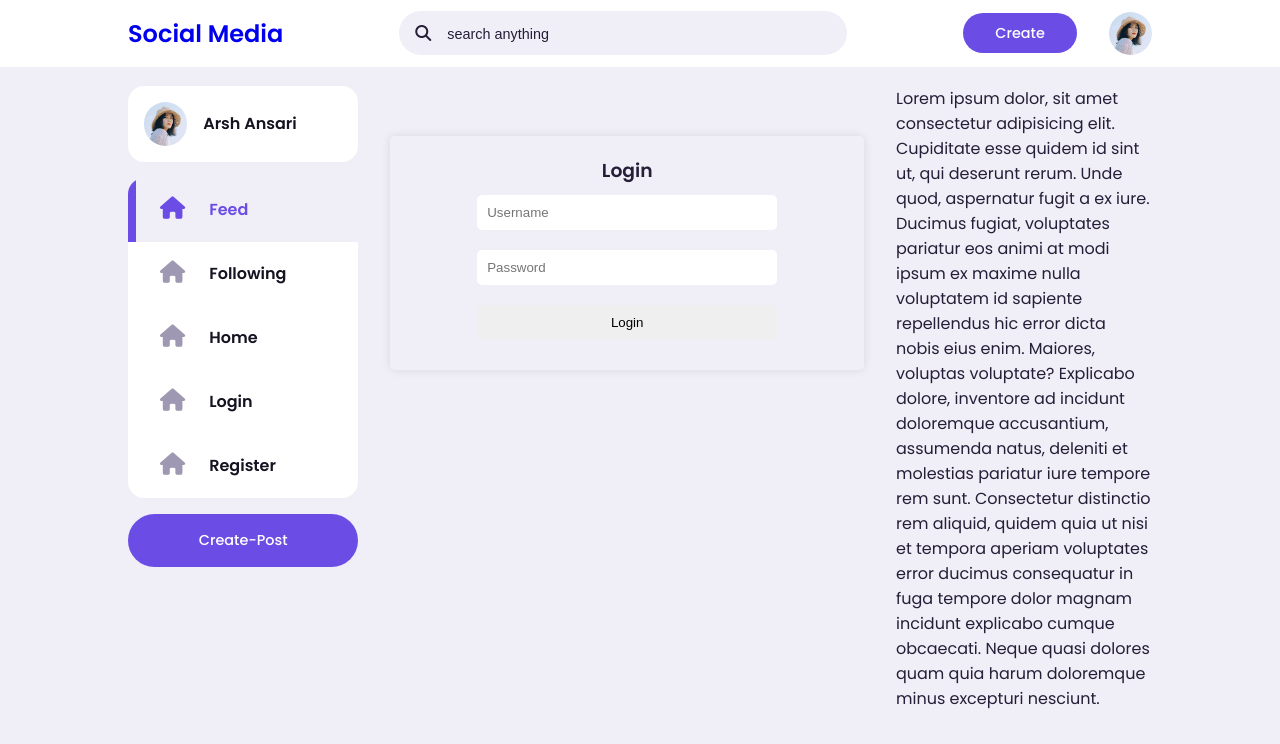
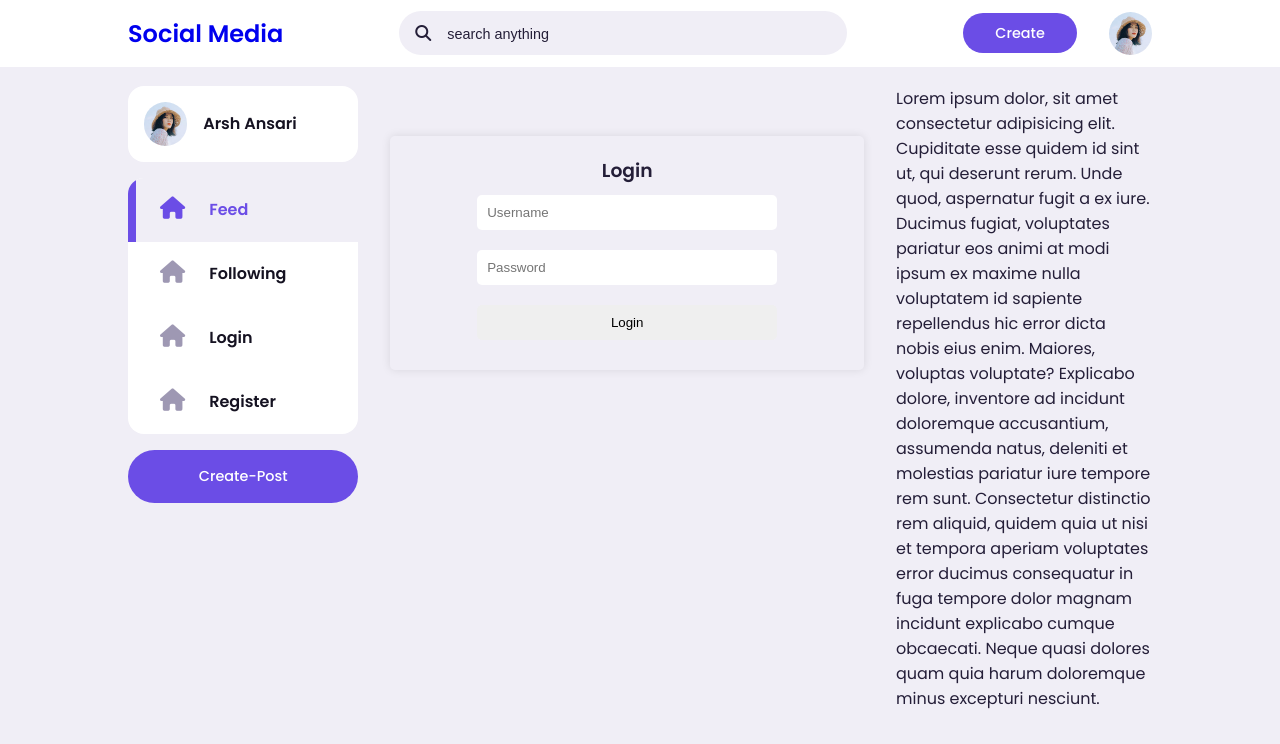
Before and after one commit to arsha45/Cybage-MajorProject, an Angular app in the folder Frontend/Twitagram/: page / in a window 1280 px wide. Shown: the top 744 px of the page. Built offline with nearby package versions, Linux system fonts and the light colour scheme.

Commit message:
Made changes in navbar-sidebar

```diff
--- a/Frontend/Twitagram/src/app/home/home.component.html
+++ b/Frontend/Twitagram/src/app/home/home.component.html
@@ -41,17 +41,6 @@
           <h3>Following</h3>
         </a>
 
-
-
-        <a
-          href=""
-          class="menu-item"
-          routerLink="/home"
-          routerLinkActive="active"
-        >
-          <span><i class="fa-solid fa-house"></i></span>
-          <h3>Home</h3>
-        </a>
 
         <a
           href=""
```
